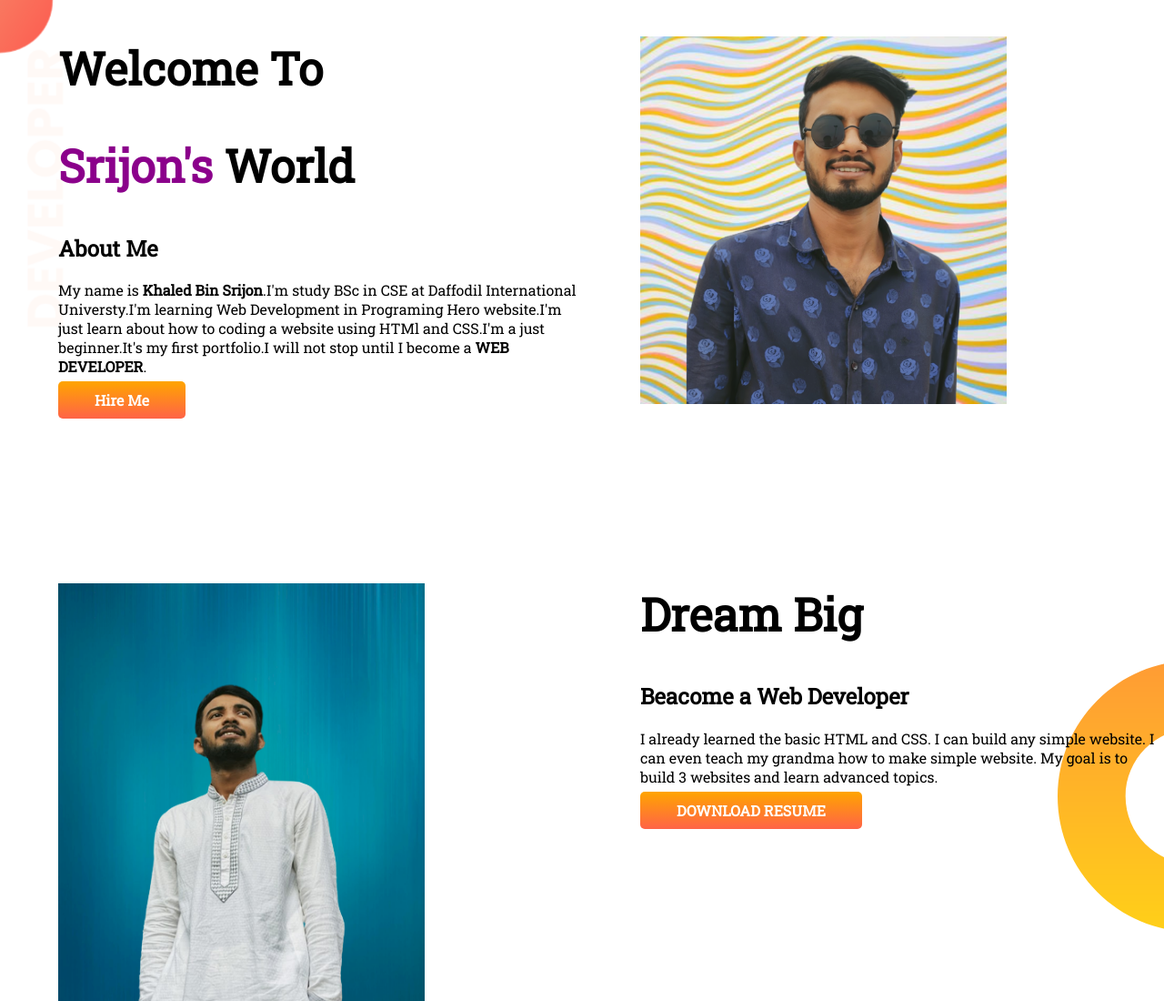
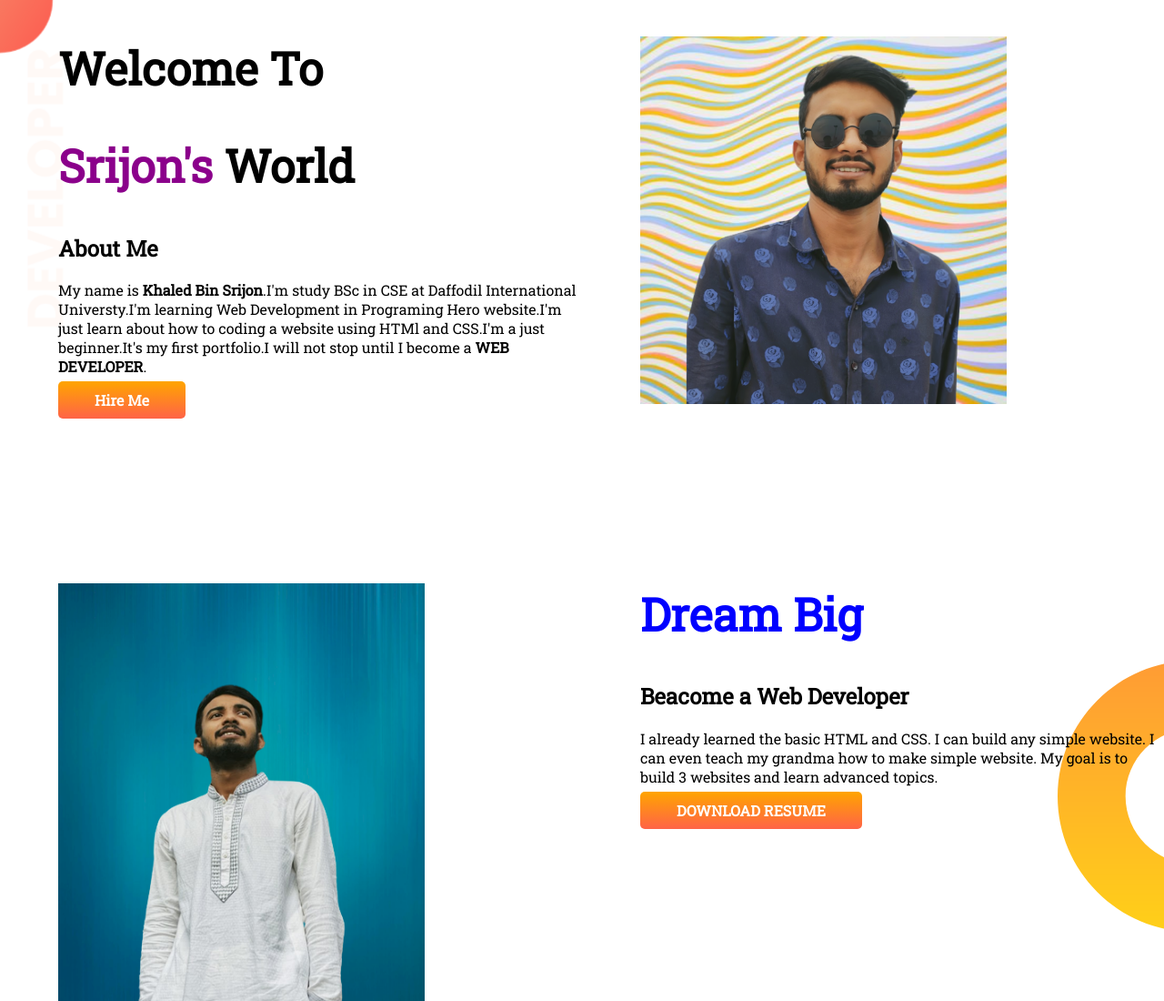
Before and after one commit to khaledbinsrijon/my-portfolio-website-1, a plain HTML site: page index.html in a window 1280 px wide. Shown: the top 1100 px of the page at 91% size. Drawn offline with Linux system fonts and the light colour scheme.

Commit message:
secound-commit

```diff
--- a/index.html
+++ b/index.html
@@ -30,7 +30,7 @@
             <img src="images/2nd wallpaper.png" alt="">
         </div>
         <div class="half-width">
-            <h1>Dream  Big</h1>
+            <h1 class="dream-big-color">Dream  Big</h1>
         <h2>Beacome a Web Developer</h2>
         <p>
             I already learned the basic HTML and CSS. I can build any simple website. I can even teach my grandma how to make simple website. My goal is to build 3 websites and learn advanced topics.
--- a/style.css
+++ b/style.css
@@ -37,3 +37,6 @@ section {
   background-repeat: no-repeat;
   background-position: right;
 }
+.dream-big-color {
+  color: blue;
+}
```
